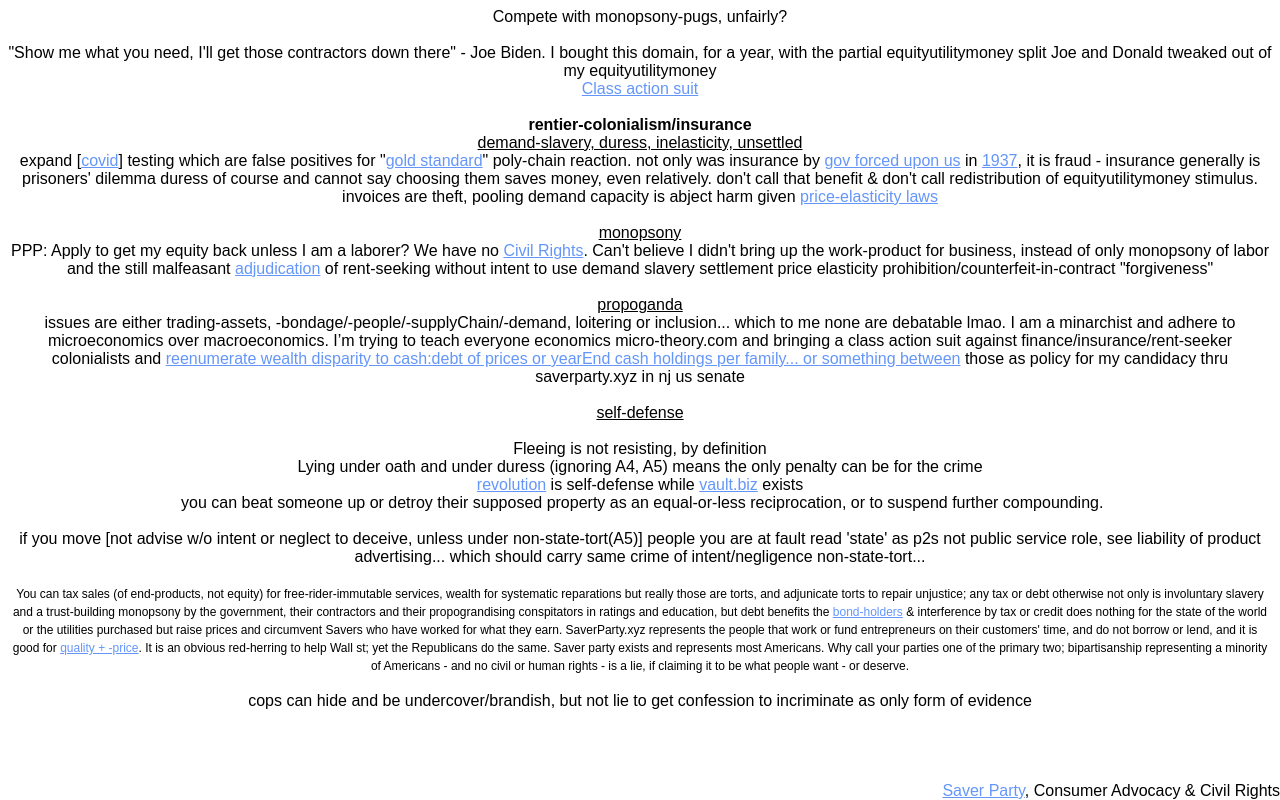
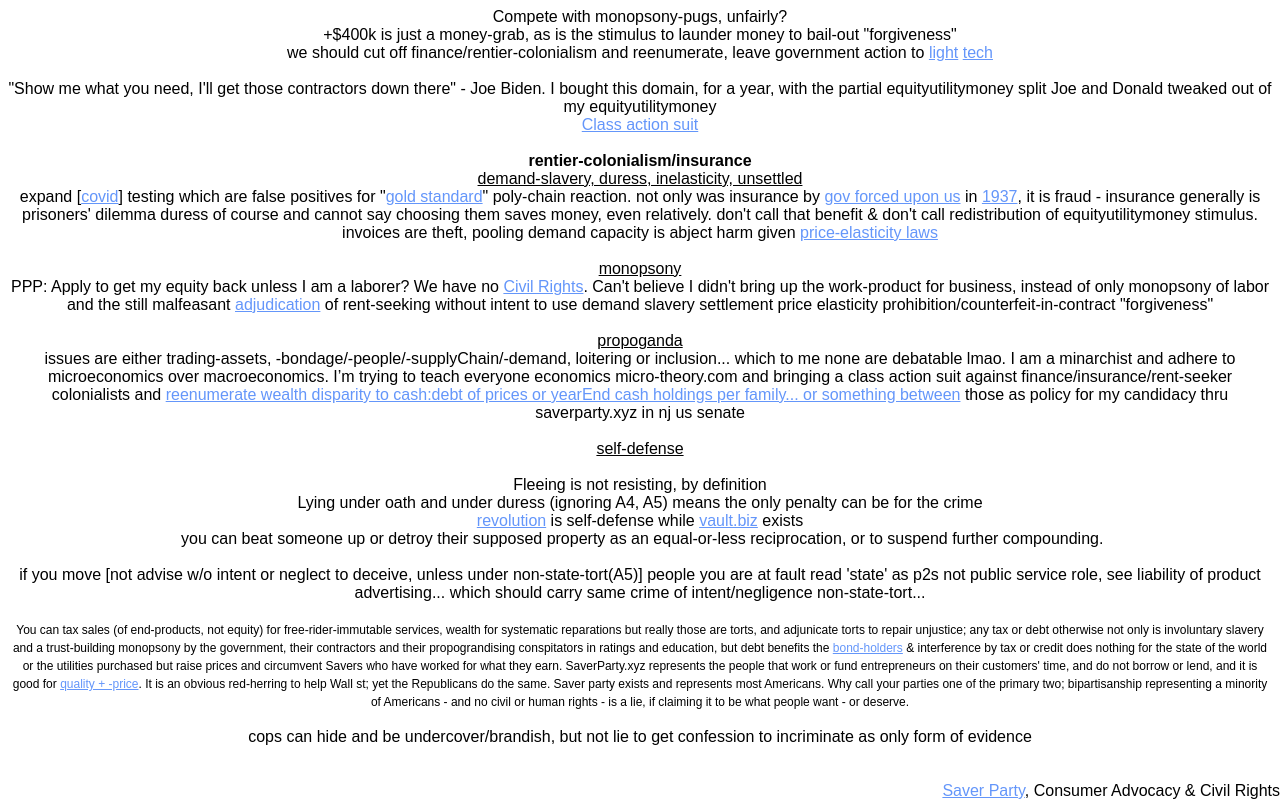
Before and after one commit to NickCarducci/BillBidenOrg, a React (Create React App) app: page / in a window 1280 px wide. Built offline with nearby package versions, Linux system fonts and the light colour scheme.

Commit message:
Update App.js

```diff
--- a/src/App.js
+++ b/src/App.js
@@ -4,6 +4,13 @@ export default function App() {
   return (
     <div className="App">
       Compete with monopsony-pugs, unfairly?
+      <br />
+      +$400k is just a money-grab, as is the stimulus to launder money to
+      bail-out "forgiveness"
+      <br />
+      we should cut off finance/rentier-colonialism and reenumerate, leave
+      government action to&nbsp;<a href="https://thumbprint.us">light</a>&nbsp;
+      <a href="https://vaults.biz">tech</a>
       <br />
       <br />
       <div>
```
